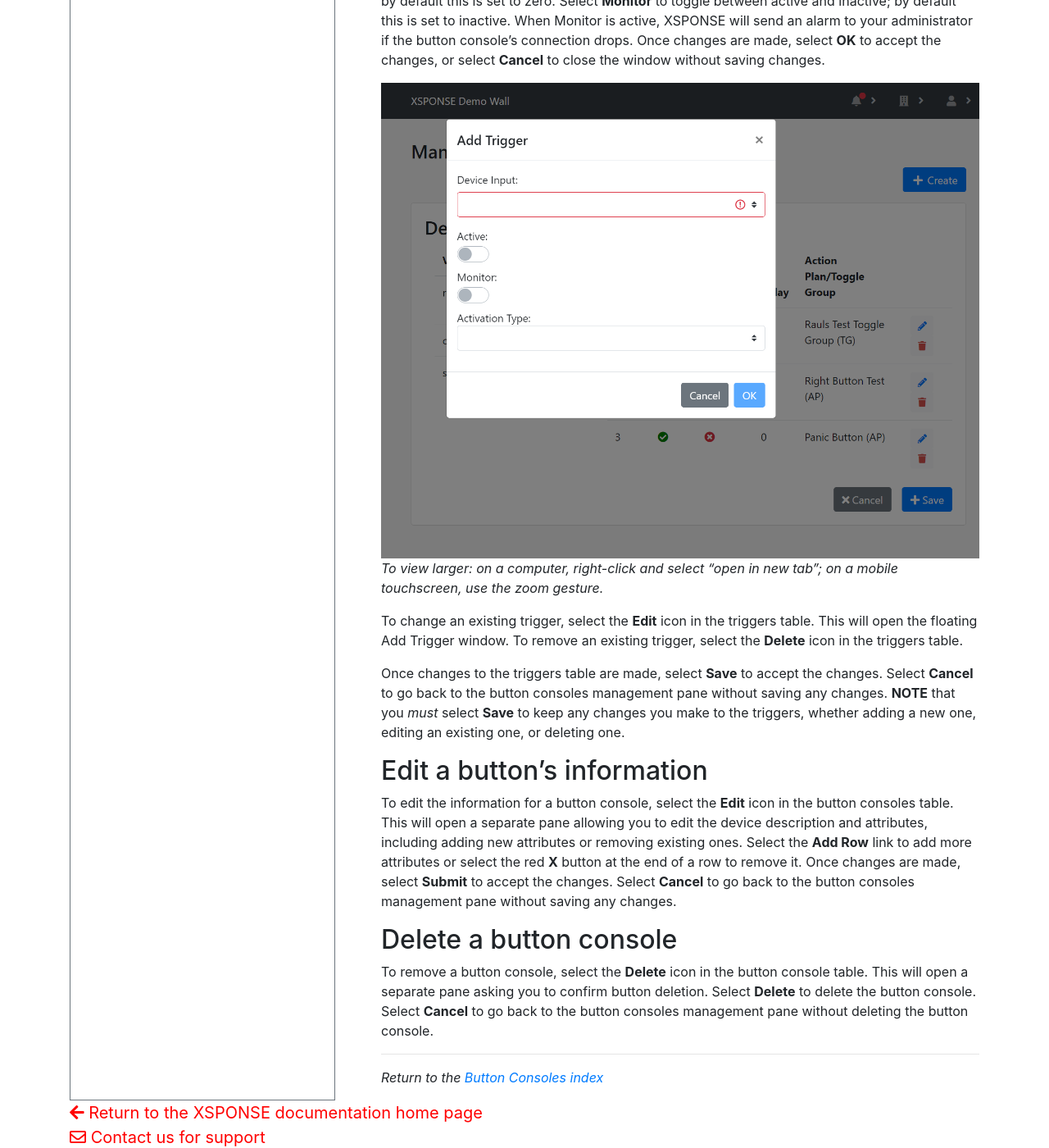
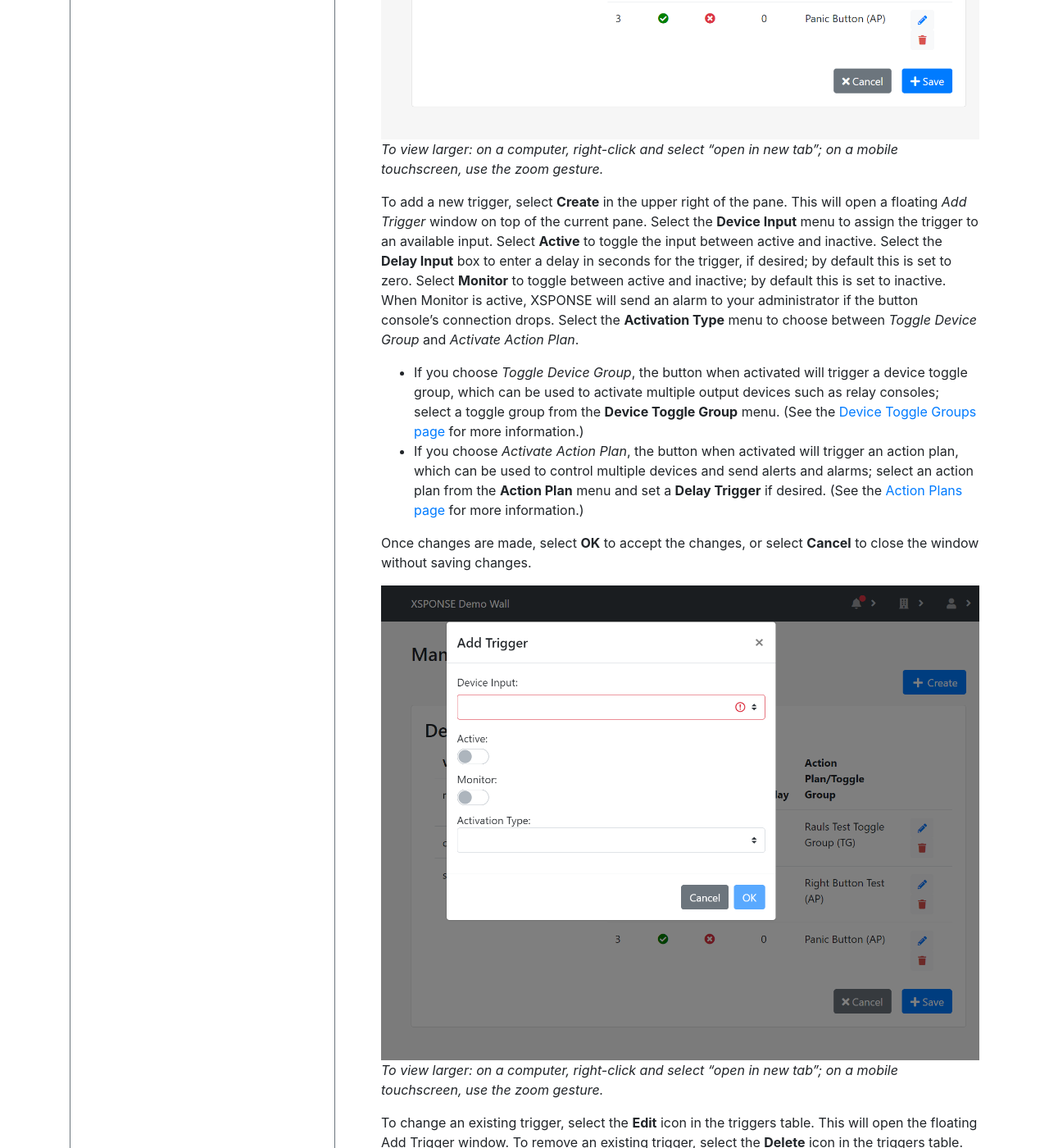
Before and after one commit to NrsSystems/docs, a Jekyll site: the page built from button-consoles/button-consoles-management.md, in a window 1280 px wide and 1400 px high, scrolled down 3707 px. Shown: the whole window at 82% size. Built offline with Jekyll 4.4.1, drawn with Linux system fonts in a browser that asks for light colours; our own code applies the rules of GitHub Pages for plain Markdown files; some of the changed text lies outside the part shown.

Commit message:
Update button-consoles-management.md
Revised text for updated UI screenshots

```diff
--- a/button-consoles/button-consoles-management.md
+++ b/button-consoles/button-consoles-management.md
@@ -1,8 +1,8 @@
 ---
 title: Button Consoles
-abstract: The Button Consoles management pane allows a user to add, adjust, edit, or delete a button console device. Selecting the Button Consoles link in the navigation pane will take you to the Button Consoles management pane.
+abstract: The Button Consoles management pane allows a user to add, adjust, edit, or delete a button console device. Selecting the Devices link and then the Button Consoles link in the navigation pane will take you to the Button Consoles management pane.
 ---
-Related: [Action Plans](../general-ops/action-plans.md) \| [Incident Logs](../general-ops/incident-logs.md) \| [Contacts Management](../general-ops/contacts-management.md)
+Related: [Action Plans](../general-ops/action-plans.md) \| [Device Toggle Groups](../general-ops/device-toggle-groups.md) \| [Incident Logs](../general-ops/incident-logs.md) \| [Contacts Management](../general-ops/contacts-management.md)
 
 *Jump to how to [add](button-consoles-management.md#add-a-button-console), [adjust](button-consoles-management.md#adjust-a-buttons-triggers), [edit](button-consoles-management.md#edit-a-buttons-information), or [delete](button-consoles-management.md#delete-a-button-console) a button console.*
 
@@ -32,13 +32,23 @@ Select the **Add Row** link to add more attributes or select the red **X** butto
 
 Once you have set these options, select **Submit** to accept the settings. To go back to the button consoles management page without linking a device, select **Cancel**.
 
+## Edit a button’s information
+To edit the information for a button console, select the **Edit** icon in the button consoles table. This will open a separate pane allowing you to edit the device description and attributes, including adding new attributes or removing existing ones. Select the **Add Row** link to add more attributes or select the red **X** button at the end of a row to remove it. Once changes are made, select **Submit** to accept the changes. Select **Cancel** to go back to the button consoles management pane without saving any changes.
+
+## Delete a button console
+To remove a button console, select the **Delete** icon in the button console table. This will open a separate pane asking you to confirm button deletion. Select **Delete** to delete the button console. Select **Cancel** to go back to the button consoles management pane without deleting the button console.
+
 ## Adjust a button’s triggers
 To manage the triggers and action plans for a button console, select the **Adjust** icon in the button consoles table. This will open a separate pane allowing you to see the existing device attributes under _Device Info_ and the triggers in the _Triggers_ table.
 
 ![manage triggers pane](button_manage_triggers.png)
 _To view larger: on a computer, right-click and select "open in new tab"; on a mobile touchscreen, use the zoom gesture._
 
-To add a new trigger, select **Create** in the upper right of the pane. This will open a floating _Add Trigger_ window on top of the current pane. Select the **Action Plan** menu to choose a plan from those available. (See the [Action Plans page](../general-ops/action-plans.md) for more information.) Select **Active** to toggle the input between active and inactive. Select the **Device Input** menu to assign the trigger to an available input. Select the **Delay Input** box to enter a delay in seconds for the trigger, if desired; by default this is set to zero. Select **Monitor** to toggle between active and inactive; by default this is set to inactive. When Monitor is active, XSPONSE will send an alarm to your administrator if the button console's connection drops. Once changes are made, select **OK** to accept the changes, or select **Cancel** to close the window without saving changes.
+To add a new trigger, select **Create** in the upper right of the pane. This will open a floating _Add Trigger_ window on top of the current pane. Select the **Device Input** menu to assign the trigger to an available input. Select **Active** to toggle the input between active and inactive. Select the **Delay Input** box to enter a delay in seconds for the trigger, if desired; by default this is set to zero. Select **Monitor** to toggle between active and inactive; by default this is set to inactive. When Monitor is active, XSPONSE will send an alarm to your administrator if the button console's connection drops. Select the **Activation Type** menu to choose between *Toggle Device Group* and *Activate Action Plan*.
+- If you choose *Toggle Device Group*, the button when activated will trigger a device toggle group, which can be used to activate multiple output devices such as relay consoles; select a toggle group from the **Device Toggle Group** menu. (See the [Device Toggle Groups page](../general-ops/device-toggle-groups.md) for more information.)
+- If you choose *Activate Action Plan*, the button when activated will trigger an action plan, which can be used to control multiple devices and send alerts and alarms; select an action plan from the **Action Plan** menu and set a **Delay Trigger** if desired. (See the [Action Plans page](../general-ops/action-plans.md) for more information.)
+
+Once changes are made, select **OK** to accept the changes, or select **Cancel** to close the window without saving changes.
 
 ![add triger window](button_add_trigger.png)
 _To view larger: on a computer, right-click and select "open in new tab"; on a mobile touchscreen, use the zoom gesture._
@@ -47,11 +57,5 @@ To change an existing trigger, select the **Edit** icon in the triggers table. T
 
 Once changes to the triggers table are made, select **Save** to accept the changes. Select **Cancel** to go back to the button consoles management pane without saving any changes. **NOTE** that you _must_ select **Save** to keep any changes you make to the triggers, whether adding a new one, editing an existing one, or deleting one.
 
-## Edit a button’s information
-To edit the information for a button console, select the **Edit** icon in the button consoles table. This will open a separate pane allowing you to edit the device description and attributes, including adding new attributes or removing existing ones. Select the **Add Row** link to add more attributes or select the red **X** button at the end of a row to remove it. Once changes are made, select **Submit** to accept the changes. Select **Cancel** to go back to the button consoles management pane without saving any changes.
-
-## Delete a button console
-To remove a button console, select the **Delete** icon in the button console table. This will open a separate pane asking you to confirm button deletion. Select **Delete** to delete the button console. Select **Cancel** to go back to the button consoles management pane without deleting the button console.
-
 ___
 *Return to the [Button Consoles index](index.md)*
```
